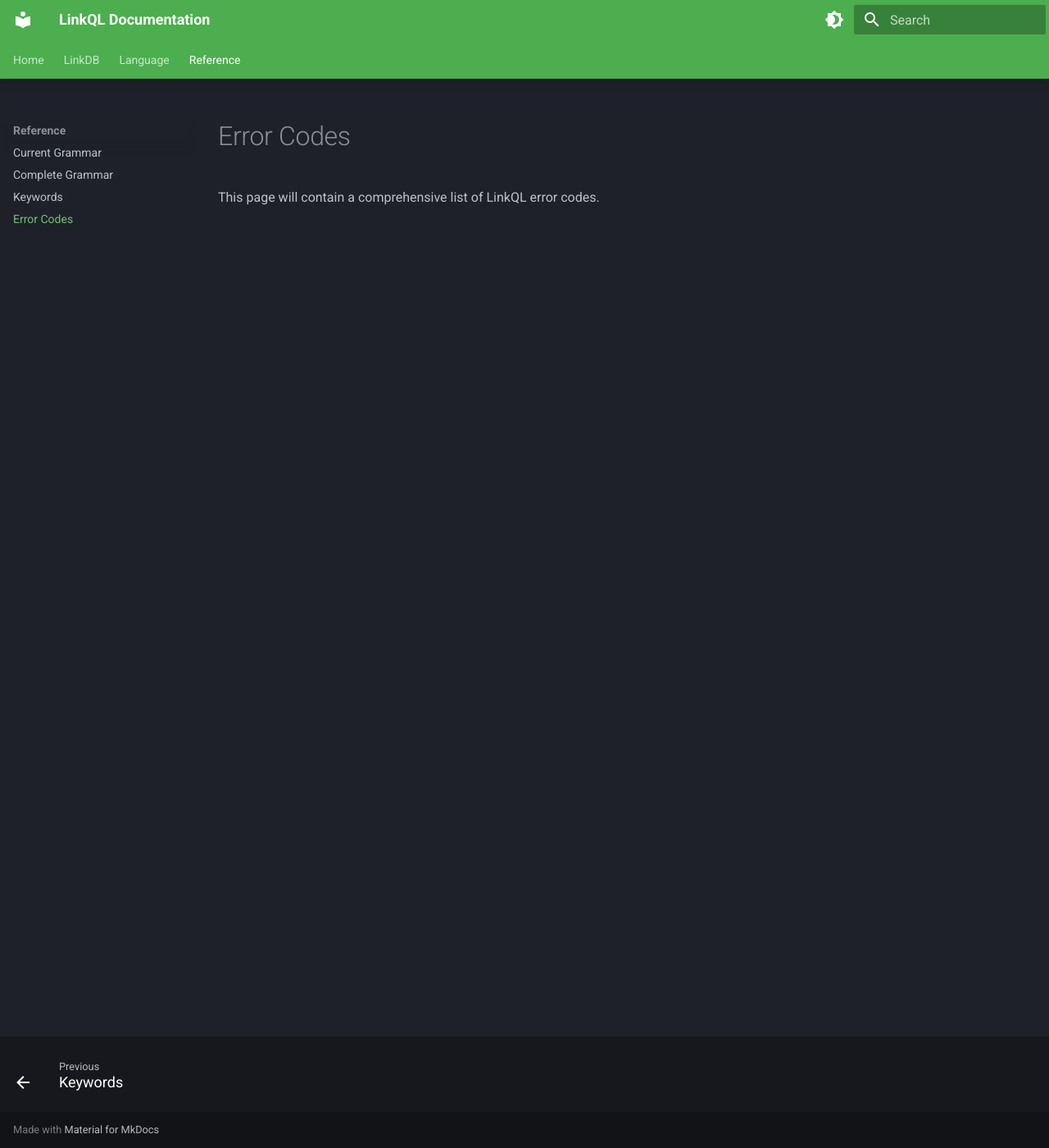
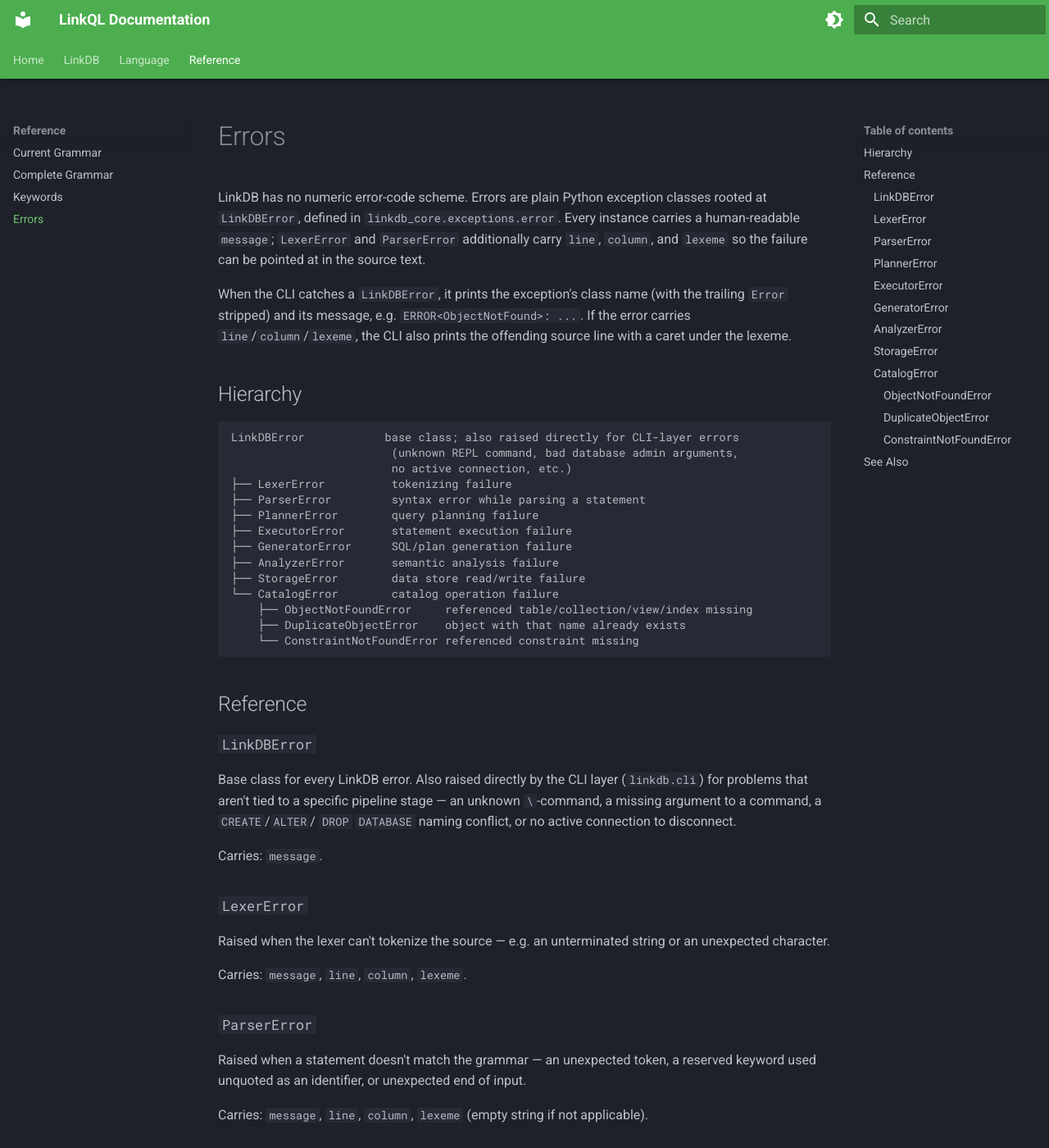
Before and after one commit to linkql/linkdb-docs, an MkDocs documentation site: the page built from docs/reference/error_codes.md, in a window 1280 px wide and 1400 px high. Shown: the whole window at 82% size. Built offline with MkDocs 1.6.1 and Material for MkDocs 9.7.7, drawn with Linux system fonts in a browser that asks for light colours; some of the changed text lies outside the part shown.

Commit message:
write the exception-class reference, replacing the error-codes stub

````diff
--- a/docs/reference/error_codes.md
+++ b/docs/reference/error_codes.md
@@ -1,3 +1,138 @@
-# Error Codes
+# Errors
 
-This page will contain a comprehensive list of LinkQL error codes.
+LinkDB has no numeric error-code scheme. Errors are plain Python exception
+classes rooted at `LinkDBError`, defined in
+`linkdb_core.exceptions.error`. Every instance carries a human-readable
+`message`; `LexerError` and `ParserError` additionally carry `line`,
+`column`, and `lexeme` so the failure can be pointed at in the source text.
+
+When the CLI catches a `LinkDBError`, it prints the exception's class name
+(with the trailing `Error` stripped) and its message, e.g.
+`ERROR<ObjectNotFound>: ...`. If the error carries `line`/`column`/`lexeme`,
+the CLI also prints the offending source line with a caret under the
+lexeme.
+
+## Hierarchy
+
+```
+LinkDBError            base class; also raised directly for CLI-layer errors
+                        (unknown REPL command, bad database admin arguments,
+                        no active connection, etc.)
+├── LexerError          tokenizing failure
+├── ParserError         syntax error while parsing a statement
+├── PlannerError        query planning failure
+├── ExecutorError       statement execution failure
+├── GeneratorError      SQL/plan generation failure
+├── AnalyzerError       semantic analysis failure
+├── StorageError        data store read/write failure
+└── CatalogError        catalog operation failure
+    ├── ObjectNotFoundError     referenced table/collection/view/index missing
+    ├── DuplicateObjectError    object with that name already exists
+    └── ConstraintNotFoundError referenced constraint missing
+```
+
+## Reference
+
+### `LinkDBError`
+
+Base class for every LinkDB error. Also raised directly by the CLI layer
+(`linkdb.cli`) for problems that aren't tied to a specific pipeline stage —
+an unknown `\`-command, a missing argument to a command, a `CREATE`/`ALTER`/
+`DROP` `DATABASE` naming conflict, or no active connection to disconnect.
+
+Carries: `message`.
+
+### `LexerError`
+
+Raised when the lexer can't tokenize the source — e.g. an unterminated
+string or an unexpected character.
+
+Carries: `message`, `line`, `column`, `lexeme`.
+
+### `ParserError`
+
+Raised when a statement doesn't match the grammar — an unexpected token, a
+reserved keyword used unquoted as an identifier, or unexpected end of input.
+
+Carries: `message`, `line`, `column`, `lexeme` (empty string if not
+applicable).
+
+### `PlannerError`
+
+Raised when the planner is given a statement or construct it doesn't know
+how to plan, e.g. an unsupported statement type or an unsupported statement
+inside a `FOR` loop body.
+
+Carries: `message` (stored as `"PlannerError: {message}"`).
+
+### `ExecutorError`
+
+Raised when a DDL or DML operation fails at execution time — an
+unsupported `CASCADE` clause, dropping an object still referenced by
+another, or an `ALTER` targeting a column, field, or constraint that
+doesn't exist.
+
+Carries: `message` (stored as `"ExecutorError: {message}"`).
+
+### `GeneratorError`
+
+Raised when code generation hits a node it can't translate — an
+unsupported literal type, data type, or operator, or a malformed `IS NULL`
+/ `IS MISSING` check.
+
+Carries: `message` (stored as `"GeneratorError: {message}"`).
+
+### `AnalyzerError`
+
+Raised when semantic analysis fails — an unsupported statement type, a
+`LET` binding missing its statement, or an unresolvable `INFO` target.
+
+Carries: `message` (stored as `"AnalyzerError: {message}"`).
+
+### `StorageError`
+
+Raised when the data store can't read or write a table's or collection's
+data — e.g. malformed JSON found on disk.
+
+Carries: `message` (stored as `"StorageError: {message}"`).
+
+### `CatalogError`
+
+Base class for catalog-related errors, and raised directly for catalog
+operations that are invalid independent of a missing or duplicate object —
+no system store configured, creating an index on a view, adding a
+constraint to a view, or a materialized view's stored statements being
+missing or not a `SELECT`.
+
+Carries: `message` (stored as `"CatalogError: {message}"`).
+
+#### `ObjectNotFoundError`
+
+Raised when a referenced table, collection, view, or index isn't in the
+catalog.
+
+Carries: `message`, optional — defaults to a generic "not found" message.
+Because it calls into `CatalogError`'s constructor, the stored message is
+double-prefixed: `"CatalogError: ObjectNotFoundError: {message}"`.
+
+#### `DuplicateObjectError`
+
+Raised when creating an object (index, constraint, table, or collection)
+whose name is already taken.
+
+Carries: `message`, optional — defaults to a generic "already exists"
+message. Stored as `"CatalogError: DuplicateObjectError: {message}"`.
+
+#### `ConstraintNotFoundError`
+
+Raised when an operation (e.g. `DROP CONSTRAINT`) references a constraint
+that doesn't exist in the catalog.
+
+Carries: `message`. Stored as
+`"CatalogError: ConstraintNotFoundError: {message}."` (note the appended
+period).
+
+---
+
+## See Also
+[Grammar](grammar.md), [Keywords](keywords.md), [Data Types](../data_types.md)
--- a/mkdocs.yml
+++ b/mkdocs.yml
@@ -87,7 +87,7 @@ nav:
     - Current Grammar: reference/grammar.md
     - Complete Grammar: reference/complete_grammar.md
     - Keywords: reference/keywords.md
-    - Error Codes: reference/error_codes.md
+    - Errors: reference/error_codes.md
 
 extra_css:
   - stylesheets/extra.css
````
Also changed, not shown: docs/reference/keywords.md (+1 -1 lines).
